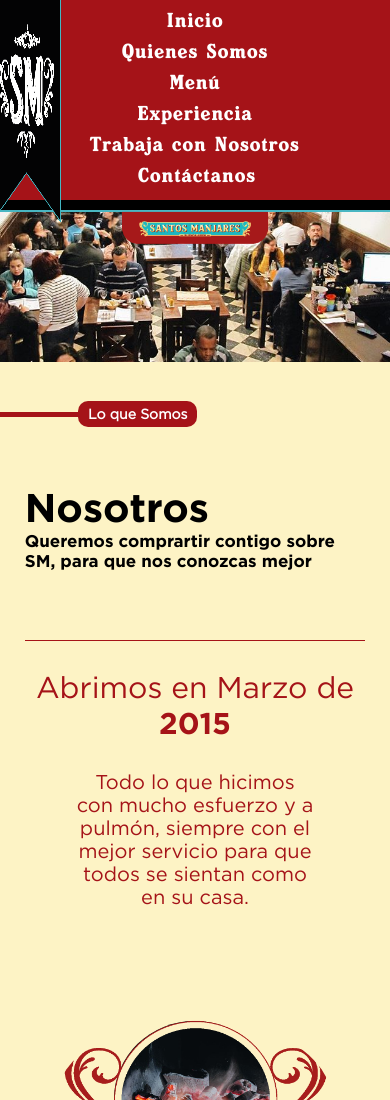
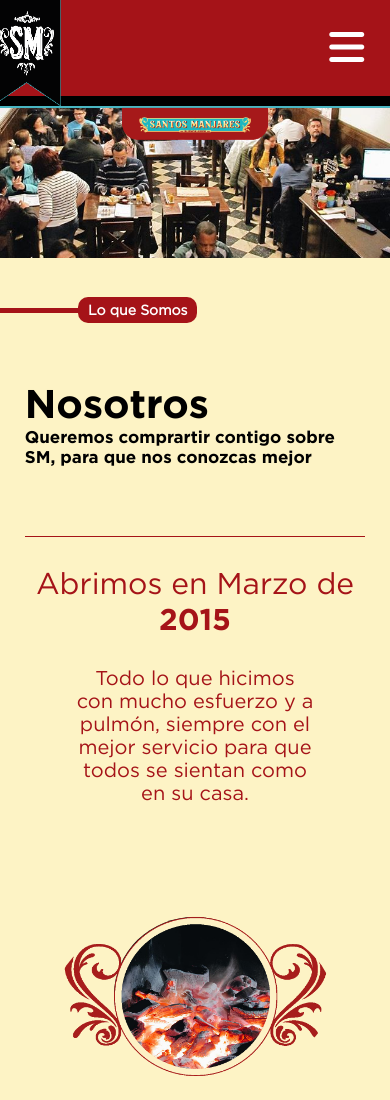
Before and after one commit to Manuelp1345/Santos-Manjares, a plain HTML site: page nosotros.html in a window 390 px wide. Shown: the top 1100 px of the page. Drawn offline with Linux system fonts and the light colour scheme.

Commit message:
add mobile menu

```diff
--- a/css/styles.css
+++ b/css/styles.css
@@ -129,26 +129,44 @@ h2 {
     height: 125%;
     color: white;
 }
+.menu-button {
+    text-align: right;
+    padding-top: 2.5rem;
+}
+.menu-button a {
+    font-size: 4rem;
+    color: white;
+    align-items: center;
+    margin-right: 2rem;
+}
+@media (min-width: 1000px) {
+    .menu-button {
+        display: none;
+    }
+}
 .main-nav {
     display: flex;
     flex-direction: column;
     justify-content: center;
     align-items: center;
-    padding: 10rem 0;
-    height: 6rem;
+    padding: .5rem 0 2rem 0;
+    transition: all .5s ease;
+    -webkit-transition: all .5s ease;
 }
 .main-nav a {
-    display: block;
+    display: none;
     font-family: 'heineken';
     color: white;
     font-size: 2rem;
     margin: 0.4rem;
     text-decoration: none;
-    transition: all .3s linear;
+    transition: all .5s ease;
     letter-spacing: 0.1rem;
 }
-.main-nav a:last-of-type {
-    margin-right: 0;
+@media (min-width: 1000px) {
+    .main-nav a:last-of-type {
+        margin-right: 0;
+    }
 }
 .main-nav a:hover {
     color: black;
@@ -183,6 +201,12 @@ h2 {
         height: 325%;
         color: white;
     }
+}
+#menu-hidden {
+    transition: all .5s ease;
+}
+#menu-hidden:target a {
+    display: block;
 }
 
 /** Main **/
--- a/nosotros.html
+++ b/nosotros.html
@@ -18,9 +18,14 @@
             <div class="bar">
                 <div class="container">
                     <div class="sm-log">
-                        <div class="logo"><img src="img/iconos-04.png" alt="Logo SM"></div>
+                        <div class="logo">
+                            <img src="img/iconos-04.png" alt="Logo SM">
+                        </div>
                     </div>
-                    <nav class="main-nav">
+                    <div class="menu-button">
+                        <a href="#menu-hidden"><i class="fas fa-bars"></i></a>
+                    </div>
+                    <nav id="menu-hidden" class="main-nav">
                         <a href="index.html">Inicio</a>
                         <a href="nosotros.html">Quienes Somos</a>
                         <a href="menu.html">Menú</a>
```
